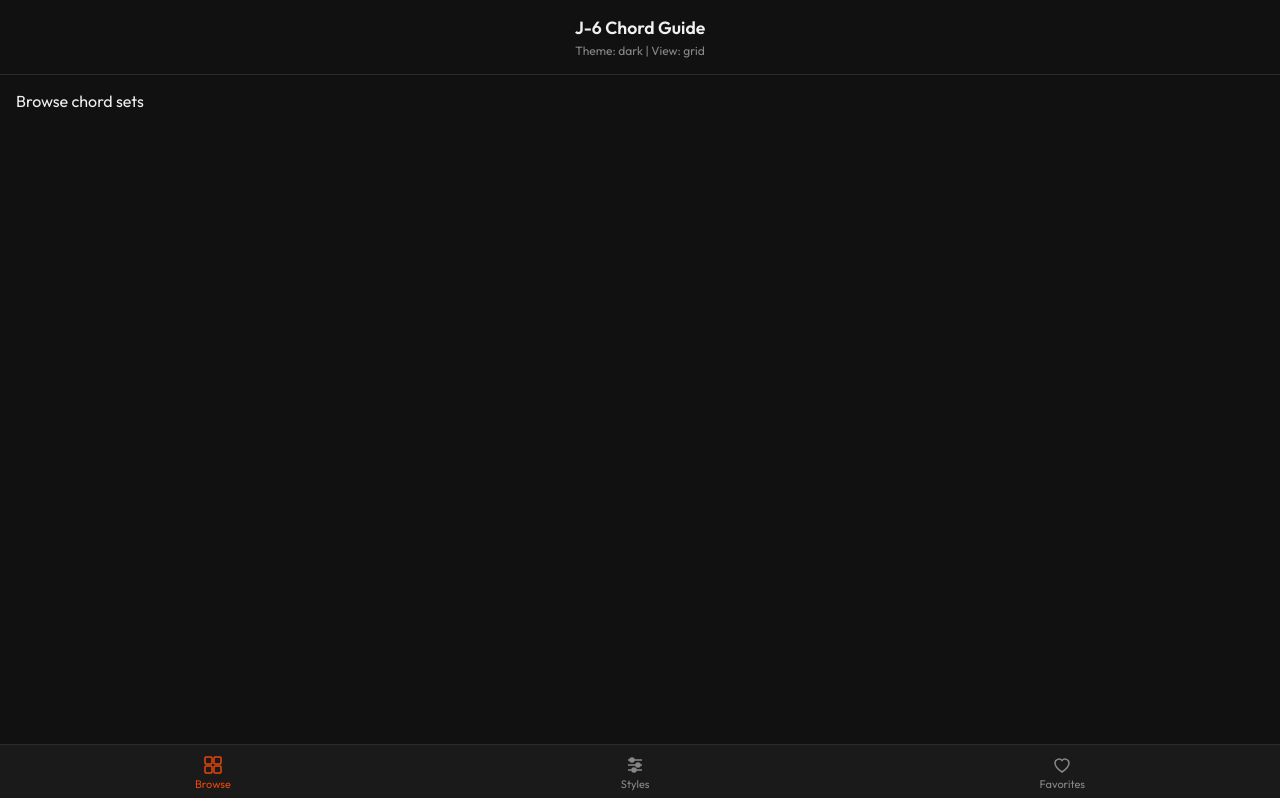
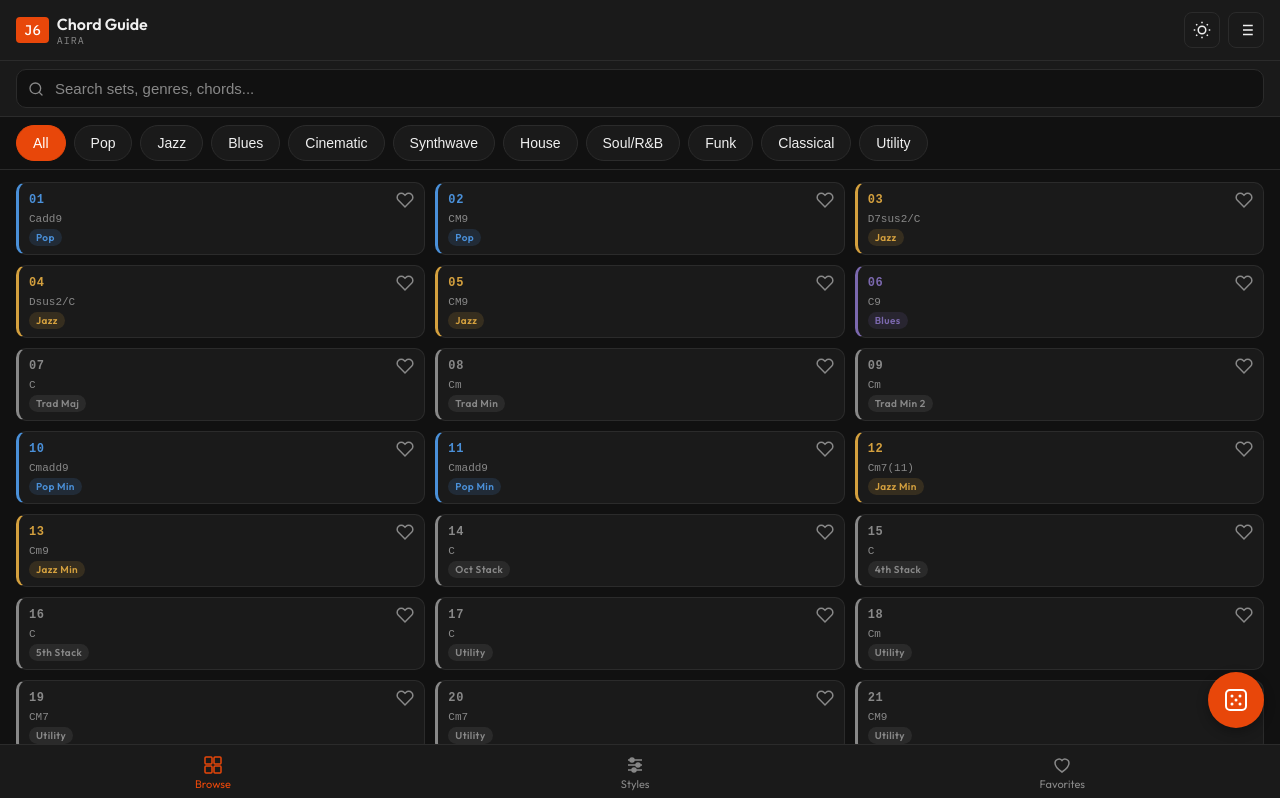
Before and after one commit to Zachary-Roland/roland-j6-chord-engine, a React (Vite) app: page / in a window 1280 px wide. Shown: the top 798 px of the page. Built offline with nearby package versions, Linux system fonts and the light colour scheme.

Commit message:
feat: wire browse screen components into app shell
Co-Authored-By: Claude Opus 4.6 (1M context) <noreply@anthropic.com>

```diff
--- a/src/App.jsx
+++ b/src/App.jsx
@@ -1,41 +1,47 @@
 import { useState } from 'react';
 import { useTheme } from './hooks/useTheme';
+import { useSearch } from './hooks/useSearch';
+import { useFavorites } from './hooks/useFavorites';
+import Header from './components/Header';
 import TabBar from './components/TabBar';
+import SearchBar from './components/SearchBar';
+import GenreFilter from './components/GenreFilter';
+import BrowseGrid from './components/BrowseGrid';
+import { RandomButton } from './components/RandomButton';
 
 function App() {
   const { theme, toggleTheme } = useTheme();
   const [activeTab, setActiveTab] = useState('browse');
   const [viewMode, setViewMode] = useState('grid');
   const [selectedSet, setSelectedSet] = useState(null);
+  const { searchQuery, setSearchQuery, activeGenre, setActiveGenre, filteredSets } = useSearch();
+  const { favorites, toggleFavorite, isFavorite } = useFavorites();
 
   return (
     <div className="app-shell">
-      {/* Header placeholder */}
-      <div style={{ padding: '1rem', textAlign: 'center', borderBottom: '1px solid var(--border)' }}>
-        <h1 style={{ fontSize: '1.1rem', fontWeight: 600 }}>J-6 Chord Guide</h1>
-        <div style={{ fontSize: '0.75rem', color: 'var(--text-sub)', marginTop: '0.25rem' }}>
-          Theme: {theme} | View: {viewMode}
-        </div>
-      </div>
+      <Header theme={theme} toggleTheme={toggleTheme} viewMode={viewMode} setViewMode={setViewMode} />
 
-      {/* Main content area */}
-      <main style={{ padding: '1rem' }}>
+      <main>
         {activeTab === 'browse' && (
-          <div>
-            <p>Browse chord sets</p>
-          </div>
+          <>
+            <SearchBar searchQuery={searchQuery} setSearchQuery={setSearchQuery} />
+            <GenreFilter activeGenre={activeGenre} onGenreChange={setActiveGenre} />
+            <BrowseGrid
+              sets={filteredSets}
+              viewMode={viewMode}
+              favorites={favorites}
+              onToggleFavorite={toggleFavorite}
+              onSelectSet={setSelectedSet}
+            />
+          </>
         )}
-        {activeTab === 'styles' && (
-          <div>
-            <p>Chord styles</p>
-          </div>
-        )}
-        {activeTab === 'favorites' && (
-          <div>
-            <p>Favorite chord sets</p>
-          </div>
-        )}
+        {activeTab === 'styles' && <div style={{ padding: '1rem' }}><p>Styles tab coming soon</p></div>}
+        {activeTab === 'favorites' && <div style={{ padding: '1rem' }}><p>Favorites tab coming soon</p></div>}
       </main>
+
+      {activeTab === 'browse' && (
+        <RandomButton filteredSets={filteredSets} onSelectSet={setSelectedSet} />
+      )}
 
       <TabBar activeTab={activeTab} onTabChange={setActiveTab} />
     </div>
```
